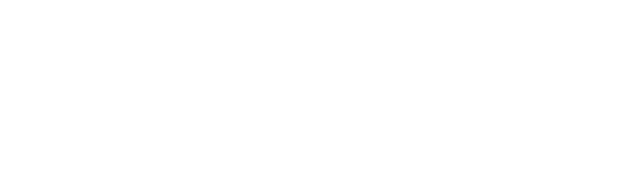
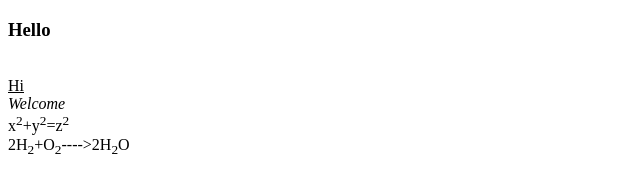
Before and after one commit to iamneo-production/eebfbffeeeebadaeccdfffebaeceaec, a website: page public/index.html in a window 1280 px wide. Shown: the whole page, without its empty margins (0-640 px from the left). Drawn offline with Linux system fonts and the light colour scheme.

Commit message:
Backup Commit

```diff
--- a/public/index.html
+++ b/public/index.html
@@ -8,6 +8,11 @@
     <link rel="stylesheet" href="style.css" />
 </head>
 <body>
-
+    <p><h3><b>Hello</b></h3><br>
+        <u>Hi</u><br>
+        <i>Welcome</i><br>
+        x<sup>2</sup>+y<sup>2</sup>=z<sup>2</sup><br>
+        2H<sub>2</sub>+O<sub>2</sub>---->2H<sub>2</sub>O
+        </p>
 </body>
 </html>
```
